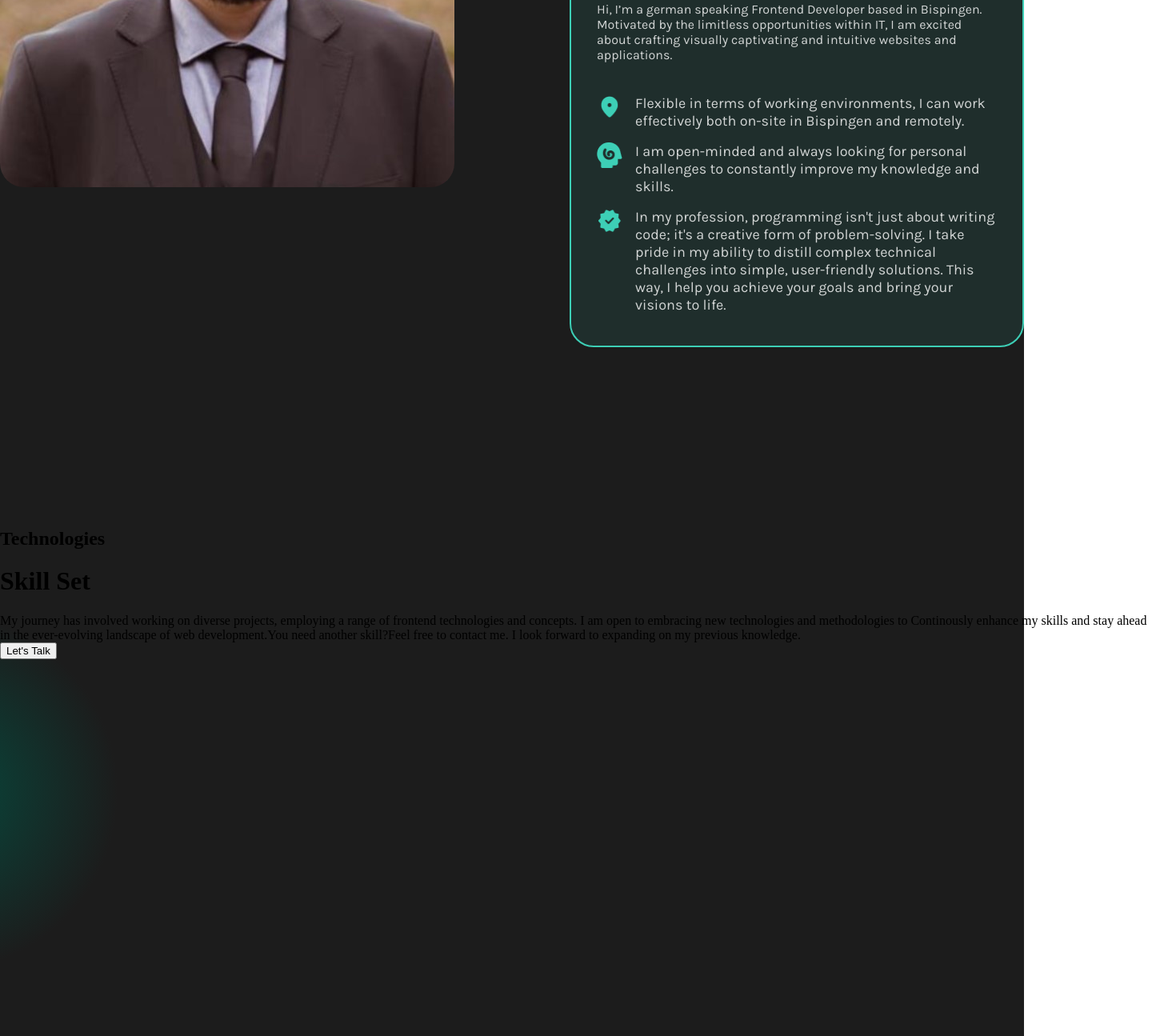
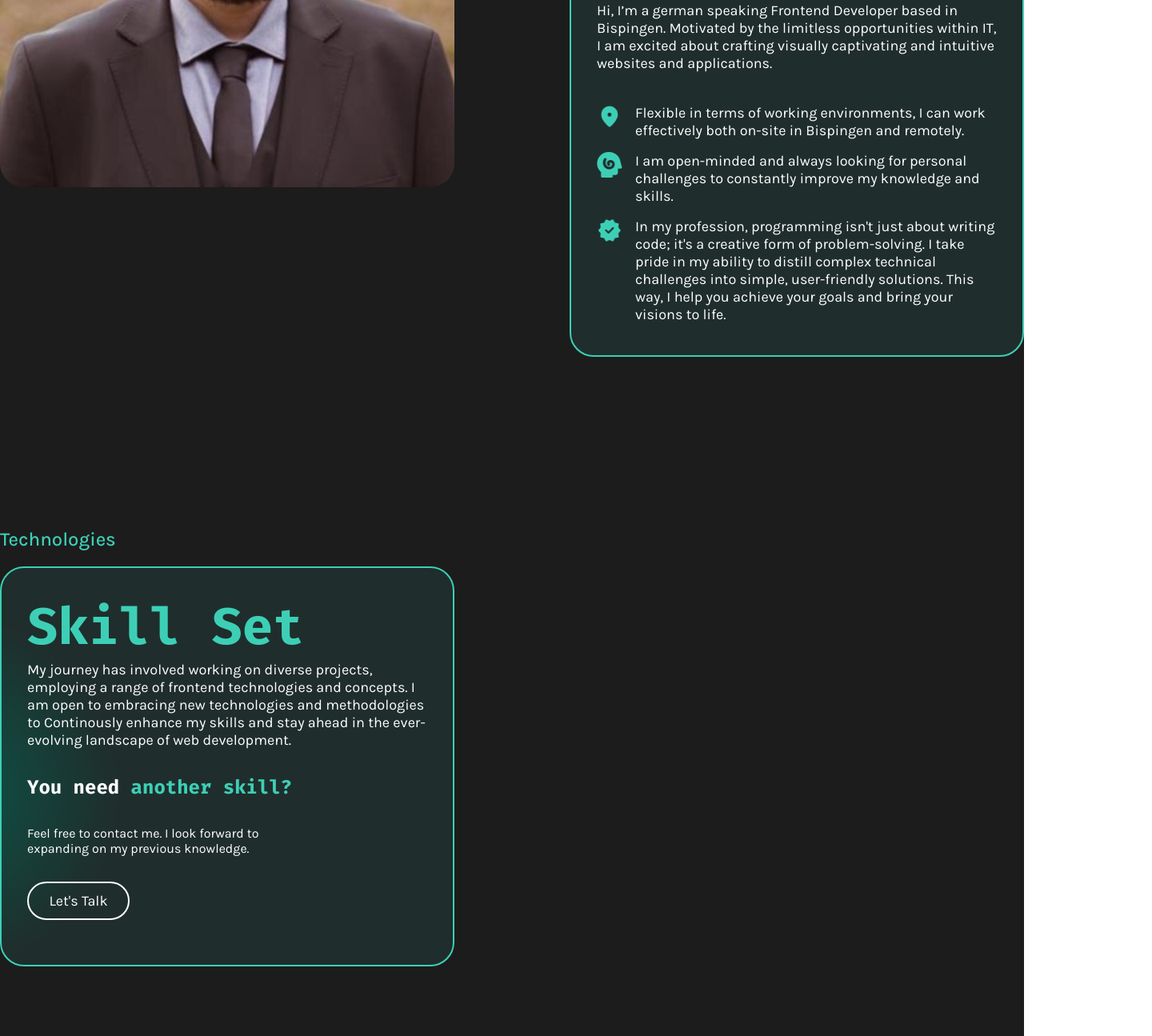
Before and after one commit to BastianThoma/Portfolio, an Angular app in the folder Portfolio/: page / in a window 1280 px wide. Shown: the part 1240-2535 px from the top of the page at 80% size, 1440 px wide, since content can reach past the window. Built offline with nearby package versions, Linux system fonts and the light colour scheme; a web font is replaced by a local one.

Commit message:
Refactor about-me and skills components to use SectionCardComponent

```diff
--- a/Portfolio/src/app/about-me/about-me.component.html
+++ b/Portfolio/src/app/about-me/about-me.component.html
@@ -4,15 +4,14 @@
       <img class="backgroundEffect" src="/assets/img/Capa_1.png" alt="" />
       <img class="portrait" src="/assets/img/portrait.jpg" alt="" />
     </div>
-    <div class="aboutMeBox">
-      <h2 class="fontKarla">Who i am</h2>
-      <div class="aboutMeText">
-        <h1 class="fontFiraCode">About me</h1>
-        <span class="fontKarla"
-          >Hi, I’m a german speaking Frontend Developer based in Bispingen.
-          Motivated by the limitless opportunities within IT, I am excited about
-          crafting visually captivating and intuitive websites and applications.
-        </span>
+
+    <app-section-card
+      [sectionTitle]="'Who I am'"
+      [mainHeading]="'About me'"
+      [mainText]="
+        'Hi, I’m a german speaking Frontend Developer based in Bispingen. Motivated by the limitless opportunities within IT, I am excited about crafting visually captivating and intuitive websites and applications.'
+      ">
+
       <div class="highlights marginTop16">
         <img src="/assets/img/location_icon.png" alt="Location Icon" />
         <span class="fontKarla">
@@ -20,6 +19,7 @@
           both on-site in Bispingen and remotely.
         </span>
       </div>
+
       <div class="highlights">
         <img src="/assets/img/mind_icon.png" alt="Minded Head Icon" />
         <span class="fontKarla">
@@ -27,20 +27,17 @@
           constantly improve my knowledge and skills.
         </span>
       </div>
+
       <div class="highlights">
-          <img
-            src="/assets/img/checked_gear_icon.png"
-            alt="Checked Gear Icon"
-          />
-          <span class="fontKarla"
-            >In my profession, programming isn't just about writing code; it's a
+        <img src="/assets/img/checked_gear_icon.png" alt="Checked Gear Icon" />
+        <span class="fontKarla">
+          In my profession, programming isn't just about writing code; it's a
           creative form of problem-solving. I take pride in my ability to
           distill complex technical challenges into simple, user-friendly
           solutions. This way, I help you achieve your goals and bring your
-            visions to life.</span
-          >
+          visions to life.
+        </span>
+      </div>
+    </app-section-card>
   </div>
 </div>
-    </div>
-  </div>
-</div>
--- a/Portfolio/src/app/about-me/about-me.component.scss
+++ b/Portfolio/src/app/about-me/about-me.component.scss
@@ -40,35 +40,12 @@
         }
       }
     }
-    .aboutMeBox {
-      width: 568px;
-      height: 568px;
-      display: flex;
-      flex-direction: column;
-      h2 {
-        color: #3dcfb6;
-        font-size: 24px;
-        font-weight: 500;
   }
-      .aboutMeText {
-        width: 100%;
-        height: 100%;
-        background-color: #3dcfb61a;
-        backdrop-filter: blur(4);
-        border: solid 2px #3dcfb6;
-        border-radius: 30px;
-        position: relative;
-        padding: 32px;
-        box-sizing: border-box;
-        h1 {
-          color: #3dcfb6;
-          font-size: 64px;
-          font-weight: 700;
-          letter-spacing: -3%;
-          margin: 0;
 }
+
 .highlights {
   display: flex;
+  color: #ffffff;
   gap: 16px;
   padding: 8px 0;
   font-weight: 400;
@@ -78,10 +55,6 @@
     height: 32px;
   }
 }
-      }
-    }
-  }
-}
 
 .marginTop16 {
   margin-top: 32px;
--- a/Portfolio/src/app/about-me/about-me.component.ts
+++ b/Portfolio/src/app/about-me/about-me.component.ts
@@ -1,9 +1,10 @@
 import { Component } from '@angular/core';
+import { SectionCardComponent } from "../section-card/section-card.component";
 
 @Component({
   selector: 'app-about-me',
   standalone: true,
-  imports: [],
+  imports: [SectionCardComponent],
   templateUrl: './about-me.component.html',
   styleUrl: './about-me.component.scss',
 })
--- /dev/null
+++ b/Portfolio/src/app/section-card/section-card.component.html
@@ -0,0 +1,8 @@
+<div class="sectionCardBox">
+  <h2 class="fontKarla">{{ sectionTitle }}</h2>
+  <div class="sectionCardText">
+    <h1 class="fontFiraCode">{{ mainHeading }}</h1>
+    <span class="fontKarla">{{ mainText }}</span>
+    <ng-content></ng-content>
+  </div>
+</div>
--- /dev/null
+++ b/Portfolio/src/app/section-card/section-card.component.scss
@@ -0,0 +1,72 @@
+$primary-color: #3dcfb6;
+$secondary-color: #3dcfb61a;
+$standard-color: #FFFFFF;
+$font-size-base: 18px;
+$font-size-large: 24px;
+$font-size-xlarge: 64px;
+$font-weight-medium: 500;
+$font-weight-bold: 700;
+$font-weight-regular: 400;
+$border-radius: 30px;
+$spacing: 32px;
+$gap: 16px;
+
+@mixin text-style($color, $font-size, $font-weight) {
+  color: $color;
+  font-size: $font-size;
+  font-weight: $font-weight;
+}
+
+@mixin box-style($background-color, $border-color, $border-radius, $blur: 0) {
+  background-color: $background-color;
+  backdrop-filter: blur($blur);
+  border: solid 2px $border-color;
+  border-radius: $border-radius;
+}
+
+.sectionCardBox {
+  width: 568px;
+  height: 568px;
+  display: flex;
+  flex-direction: column;
+
+  h2 {
+    @include text-style($primary-color, $font-size-large, $font-weight-medium);
+  }
+
+  .sectionCardText {
+    width: 100%;
+    height: 100%;
+    @include box-style($secondary-color, $primary-color, $border-radius, 4px);
+    position: relative;
+    padding: $spacing;
+    box-sizing: border-box;
+
+    h1 {
+      @include text-style($primary-color, $font-size-xlarge, $font-weight-bold);
+      letter-spacing: -3%;
+      margin: 0;
+    }
+
+    span {
+        @include text-style($standard-color, $font-size-base, $font-weight-regular);
+    }
+
+    .highlights {
+      display: flex;
+      flex-direction: column;
+      gap: $gap;
+      padding: 8px 0;
+      @include text-style(
+        $standard-color,
+        $font-size-base,
+        $font-weight-regular
+      );
+
+      img {
+        width: 32px;
+        height: 32px;
+      }
+    }
+  }
+}
--- a/Portfolio/src/app/skills/skills.component.html
+++ b/Portfolio/src/app/skills/skills.component.html
@@ -1,24 +1,23 @@
 <div class="skillsSection">
   <div class="skillsContent">
-    <div class="skillsetBox">
-      <h2>Technologies</h2>
-      <div class="skillsetBoxContent">
-        <h1>Skill Set</h1>
-        <span
-          >My journey has involved working on diverse projects, employing a
-          range of frontend technologies and concepts. I am open to embracing
-          new technologies and methodologies to Continously enhance my skills
-          and stay ahead in the ever-evolving landscape of web
-          development.</span
-        >
-        <span class="highlightQuestion">You need another skill?</span>
-        <span
-          >Feel free to contact me. I look forward to expanding on my previous
-          knowledge.</span
-        >
-      </div>
-      <button class="letsTalkButton">Let's Talk</button>
+    <app-section-card
+      [sectionTitle]="'Technologies'"
+      [mainHeading]="'Skill Set'"
+      [mainText]="
+        'My journey has involved working on diverse projects, employing a range of frontend technologies and concepts. I am open to embracing new technologies and methodologies to Continously enhance my skills and stay ahead in the ever-evolving landscape of web development.'
+      "
+    >
+    <div class="skillsetBoxContent">
+      <span class="highlightQuestion fontFiraCode">
+        <span class="whiteText">You need </span>
+        <span class="mintText">another skill?</span>
+      </span>
+      <span class="reachOutText whiteText fontKarla">Feel free to contact me. I look forward to <br> expanding on my previous
+        knowledge.</span
+      >
     </div>
+    <button class="letsTalkButton fontKarla"><span>Let's Talk</span></button>
+  </app-section-card>
     <div class="skillsetIconBox"></div>
   </div>
 </div>
--- a/Portfolio/src/app/skills/skills.component.scss
+++ b/Portfolio/src/app/skills/skills.component.scss
@@ -1,11 +1,104 @@
 .skillsSection {
-background-color: #1C1C1C;
-background: radial-gradient(circle at -6% center, #08463bbd 5%, transparent 16%), #1c1c1c;
+  display: flex;
+  justify-content: center;
+  align-items: center;
+  background-color: #1c1c1c;
+  background: radial-gradient(
+      circle at -6% center,
+      #08463bbd 5%,
+      transparent 16%
+    ),
+    #1c1c1c;
   .skillsContent {
     width: 1440px;
     height: 700px;
     display: flex;
     justify-content: space-between;
     align-items: flex-start;
+    .skillsetBoxContent {
+      display: flex;
+      flex-direction: column;
+      gap: 32px;
+      .highlightQuestion {
+        margin-top: 32px;
+        font-size: 24px;
+        font-weight: 700;
+      }
+      .reachOutText {
+        font-size: 16px;
+        font-weight: 400;
       }
     }
+  }
+}
+
+.letsTalkButton {
+  margin-top: 32px;
+  display: flex;
+  justify-content: center;
+  align-items: center;
+  width: 128px;
+  height: 48px;
+  padding: 0 24px;
+  border: solid 2px #ffffff;
+  border-radius: 100px;
+  background-color: transparent;
+  color: #ffffff;
+  font-size: 18px;
+  font-weight: 400;
+  overflow: hidden;
+  span {
+    display: inline-block;
+    white-space: nowrap;
+    transform: translateX(0);
+    opacity: 1;
+    transition: none;
+  }
+
+  &:hover {
+    border: solid 2px #3dcfb680;
+    color: #3dcfb680;
+    cursor: pointer;
+
+    span {
+      animation: slide-text 4s ease-in-out infinite;
+    }
+  }
+}
+
+.whiteText {
+  color: #ffffff;
+}
+
+.mintText {
+  color: #3dcfb6;
+}
+
+@keyframes slide-text {
+    0% {
+      transform: translateX(0);
+      opacity: 1;
+    }
+    25% {
+      transform: translateX(-150%);
+      opacity: 1;
+    }
+    30% {
+      opacity: 0;
+    }
+    50% {
+      transform: translateX(150%);
+      opacity: 0;
+    }
+    65% {
+      opacity: 1;
+    }
+    75% {
+      transform: translateX(0);
+      opacity: 1;
+    }
+    100% {
+      transform: translateX(0);
+      opacity: 1;
+    }
+  }
--- a/Portfolio/src/app/skills/skills.component.ts
+++ b/Portfolio/src/app/skills/skills.component.ts
@@ -1,9 +1,10 @@
 import { Component } from '@angular/core';
+import { SectionCardComponent } from "../section-card/section-card.component";
 
 @Component({
   selector: 'app-skills',
   standalone: true,
-  imports: [],
+  imports: [SectionCardComponent],
   templateUrl: './skills.component.html',
   styleUrl: './skills.component.scss'
 })
```
Also changed, not shown: Portfolio/src/app/section-card/section-card.component.ts (added, +16 -0 lines), 1 other file (tests, documents, lock files or other folders). Lines whose indentation alone changed are shown as unchanged.
